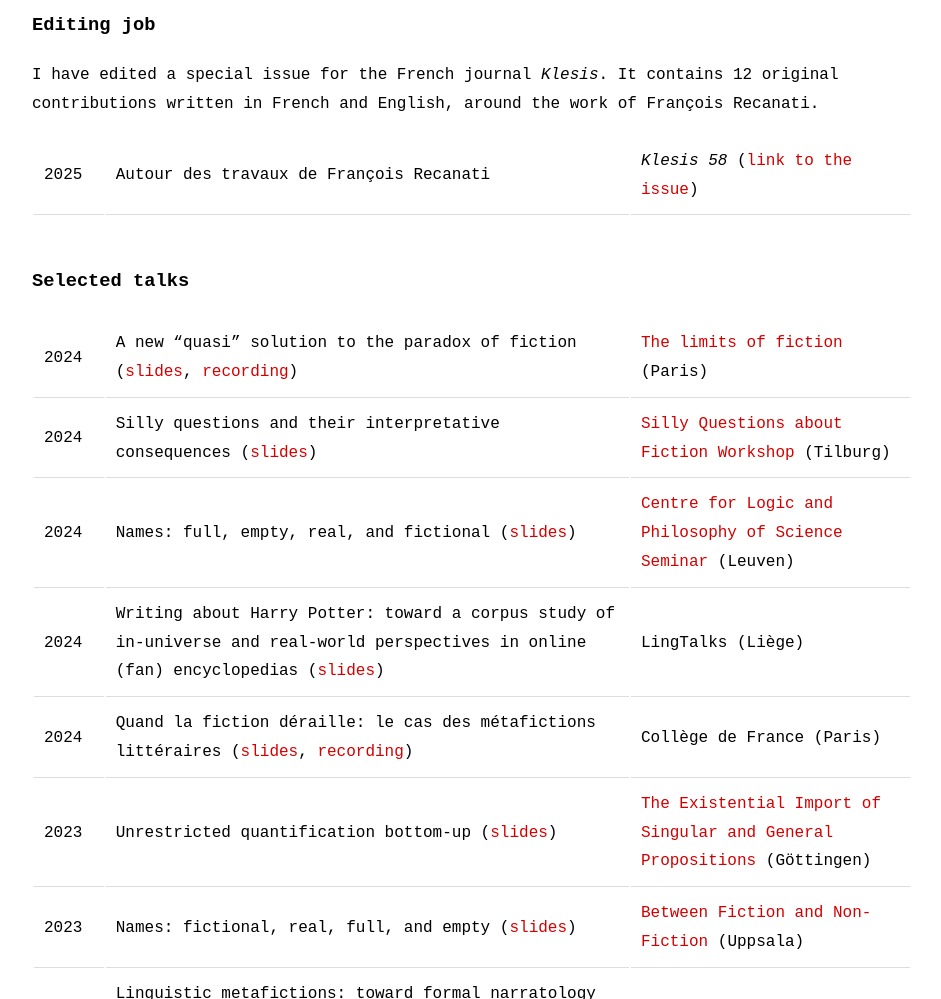
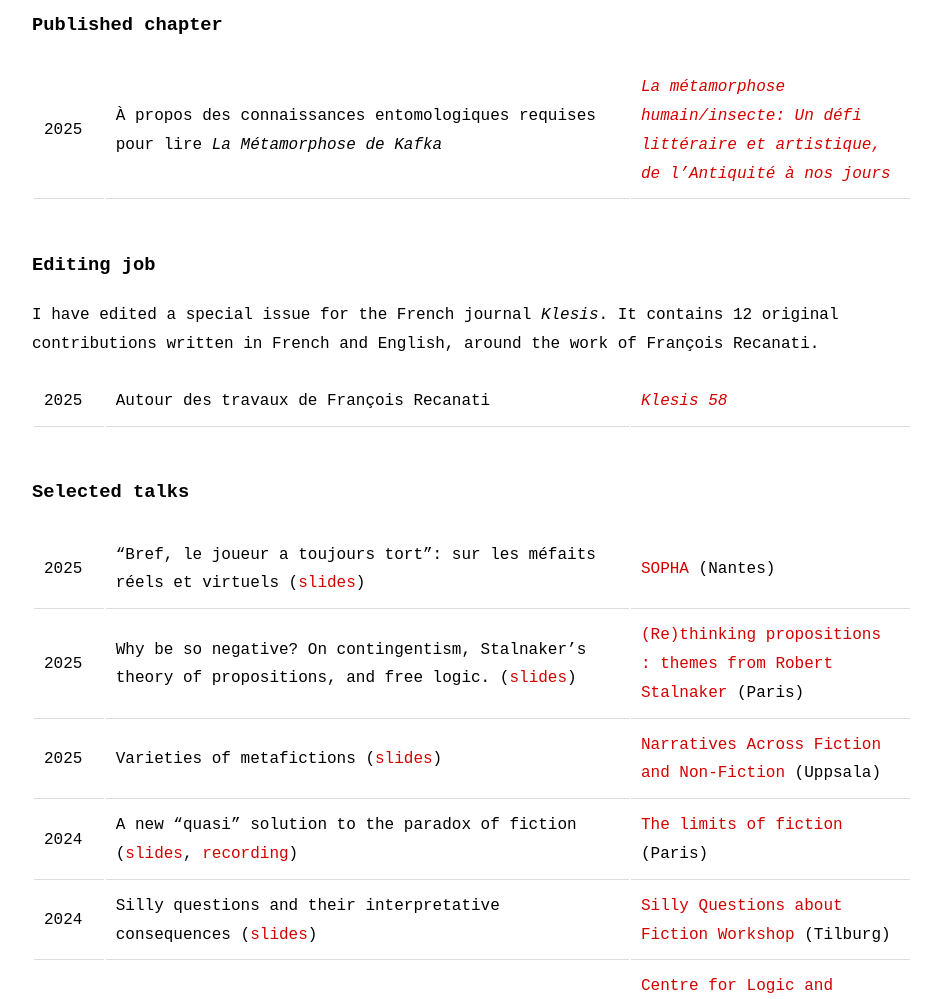
Before and after one commit to rouillel/rouillel.github.io, a plain HTML site: page output.html in a window 1280 px wide. Shown: the part 1140-2139 px from the top of the page, without its empty margins (168-1109 px from the left). Drawn offline with Linux system fonts and the light colour scheme.

Commit message:
update talks

```diff
--- a/output.html
+++ b/output.html
@@ -88,7 +88,23 @@
 </table>
 <br>
 
-<h3>Editing job</h4>
+<h3>Published chapter</h3>
+
+<table>
+ <colgroup>
+  <col style="width:8%">
+  <col style="width:60%">
+  <col style="width:32%">
+ </colgroup>
+ <tr>
+  <th>2025</th>
+  <th>À propos des connaissances entomologiques requises pour lire <em>La Métamorphose de Kafka</em></th>
+  <th><a href="https://www.editions-harmattan.fr/catalogue/livre/la-metamorphose-humain-insecte/78895" title="" target="_blank"><em>La métamorphose humain/insecte: Un défi littéraire et artistique, de l’Antiquité à nos jours</em></a></th>
+ </tr>
+</table>
+<br>
+
+<h3>Editing job</h3>
 <p>I have edited a special issue for the French journal <em>Klesis</em>. It contains 12 original contributions written in French and English, around the work of François Recanati.</p>
 <table>
  <colgroup>
@@ -99,7 +115,7 @@
  <tr>
   <th>2025</th>
   <th>Autour des travaux de François Recanati</th>
-  <th><em>Klesis 58</em> (<a href="http://revue-klesis.org/index.html#d58" title="" target="_blank">link to the issue</a>)</th>
+  <th><a href="http://revue-klesis.org/index.html#d58" title="" target="_blank"><em>Klesis 58</em></a></th>
  </tr>
 </table>
 <br>
@@ -111,6 +127,24 @@
   <col style="width:60%">
   <col style="width:32%">
  </colgroup>
+
+<tr>
+  <th>2025</th>
+  <th>“Bref, le joueur a toujours tort”: sur les méfaits réels et virtuels (<a href="./slides/2025nantes.pdf" title="" target="_blank">slides</a>)</th>
+  <th><a href="https://sopha2025.sciencesconf.org/" title="" target="_blank">SOPHA</a> (Nantes)</th>
+ </tr>
+
+<tr>
+  <th>2025</th>
+  <th>Why be so negative? On contingentism, Stalnaker’s theory of propositions, and free logic. (<a href="./slides/2025paris.pdf" title="" target="_blank">slides</a>)</th>
+  <th><a href="https://republique-des-savoirs.fr/events/event/colloque-rethinking-propositions-themes-from-robert-stalnaker/" title="" target="_blank">(Re)thinking propositions : themes from Robert Stalnaker</a> (Paris)</th>
+ </tr>
+
+ <tr>
+  <th>2025</th>
+  <th>Varieties of metafictions (<a href="./slides/2025uppsala.pdf" title="" target="_blank">slides</a>)</th>
+  <th><a href="https://www.uu.se/en/department/philosophy/calendar/archive/2025-06-11-workshop---narratives-across-fiction-and-non-fiction" title="" target="_blank">Narratives Across Fiction and Non-Fiction</a> (Uppsala)</th>
+ </tr>
 
  <tr>
   <th>2024</th>
```
Also changed, not shown: 3 other files.
